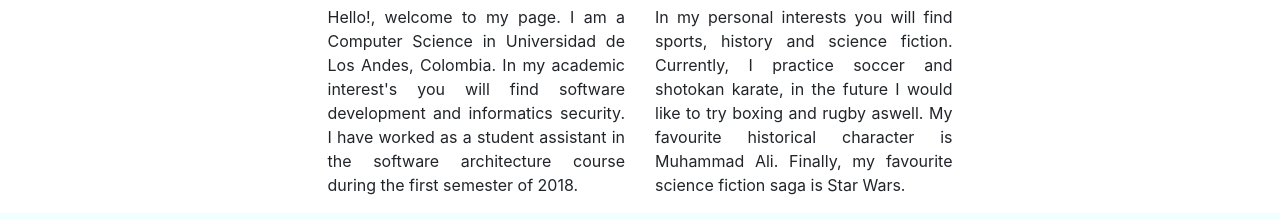
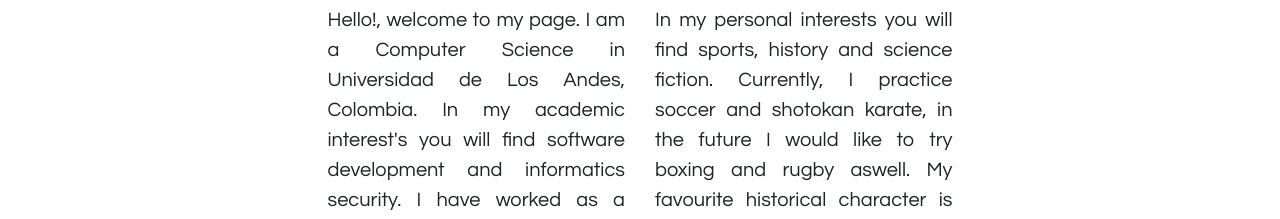
Before and after one commit to jm-dominguez/jm-dominguez.github.io, a plain HTML site: page index.html in a window 1280 px wide. Shown: the part 729-948 px from the top of the page. Drawn offline with nearby package versions, Linux system fonts and the light colour scheme; a web font is replaced by a local one.

Commit message:
fontChanges

```diff
--- a/css/main.css
+++ b/css/main.css
@@ -30,6 +30,8 @@ h2{
 }
 p{
     text-align: justify;
+    font-family: 'Questrial', sans-serif;
+    font-size: 20px;
 }
 .navbar{;
     background-color: teal;
--- a/index.html
+++ b/index.html
@@ -15,6 +15,8 @@
         <link href="https://fonts.googleapis.com/css?family=Arima+Madurai" rel="stylesheet">
         <!-- Modal Font -->
         <link href="https://fonts.googleapis.com/css?family=Ubuntu" rel="stylesheet">
+        <!-- Paragraphs Font -->
+        <link href="https://fonts.googleapis.com/css?family=Questrial" rel="stylesheet">
         <!-- Favicon -->
         <link rel='shortcut icon' type='image/x-icon' href='icon/icon.ico' />
 
```
